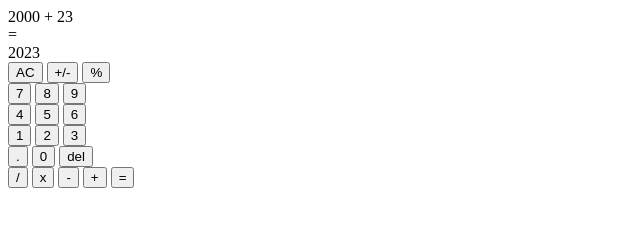
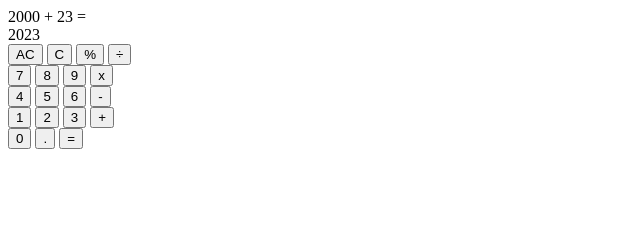
Before and after one commit to alimadani-0/calculator, a plain HTML site: page index.html in a window 1280 px wide. Shown: the whole page, without its empty margins (0-640 px from the left). Drawn offline with Linux system fonts and the light colour scheme.

Commit message:
Restructure calculator button layout
A different design is being used for making the calculator
interface which requires the button layout change

```diff
--- a/index.html
+++ b/index.html
@@ -16,47 +16,37 @@
                     <span class="slider round"></span>
                 </label>
             </div>
-            <div class="secondary-display">2000 + 23</div>
-            <div class="primary-display">
-                <div class="equal">=</div>
-                <div class="number">2023</div>
-            </div>
+            <div class="secondary-display">2000 + 23 =</div>
+            <div class="primary-display">2023</div>
         </div>
         <div class="buttons">
-            <div class="left-buttons">
-                <div class="top row">
+            <div class="row">
                 <button class="operator">AC</button>
-                   <button class="operator">+/-</button>
+                <button class="operator">C</button>
                 <button class="operator">%</button>
+                <button class="operator">÷</button>
             </div>
-                <div class="bottom">
             <div class="row">
                 <button class="number">7</button>
                 <button class="number">8</button>
                 <button class="number">9</button>
+                <button class="operator">x</button>
             </div>
             <div class="row">
                 <button class="number">4</button>
                 <button class="number">5</button>
                 <button class="number">6</button>
+                <button class="operator">-</button>
             </div>
             <div class="row">
                 <button class="number">1</button>
                 <button class="number">2</button>
                 <button class="number">3</button>
+                <button class="operator">+</button>
             </div>
             <div class="row">
+                <button class="number">0</button>
                 <button class="number">.</button>
-                       <button class="number">0</button>
-                       <button class="operator">del</button>
-                    </div>
-                </div>
-            </div>
-            <div class="right-buttons">
-               <button class="operator">/</button>
-               <button class="operator">x</button>
-               <button class="operator">-</button>
-               <button class="operator">+</button>
                 <button class="operator">=</button>
             </div>
         </div>
```
Lines whose indentation alone changed are shown as unchanged.
